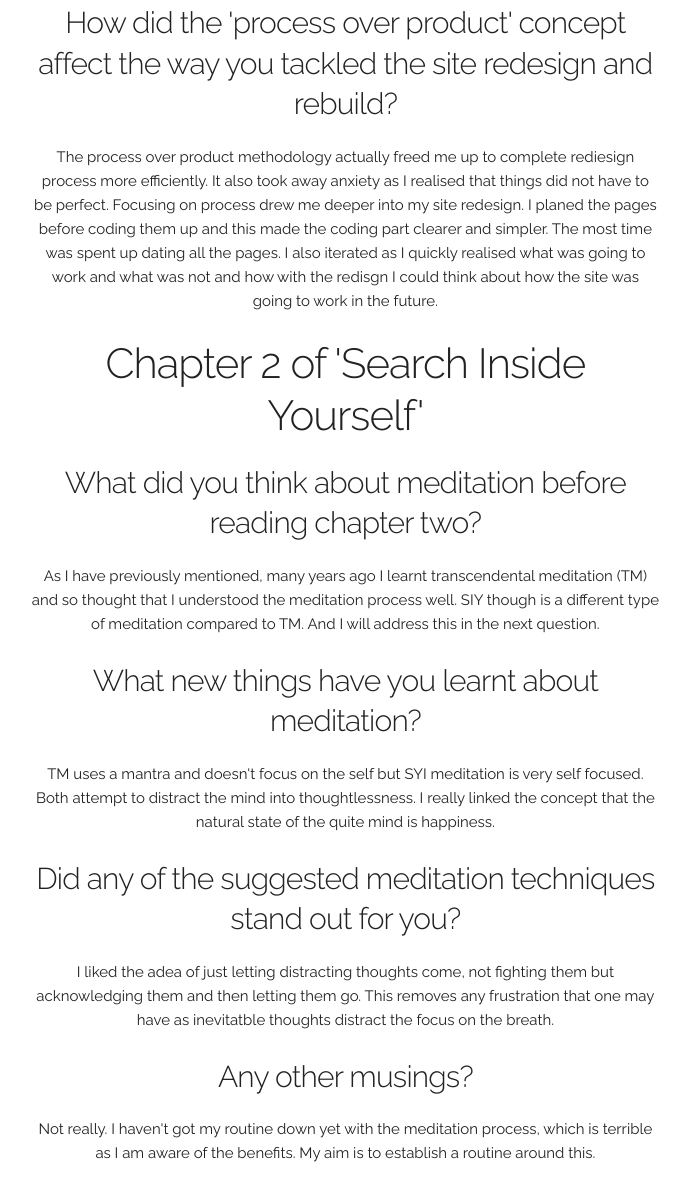
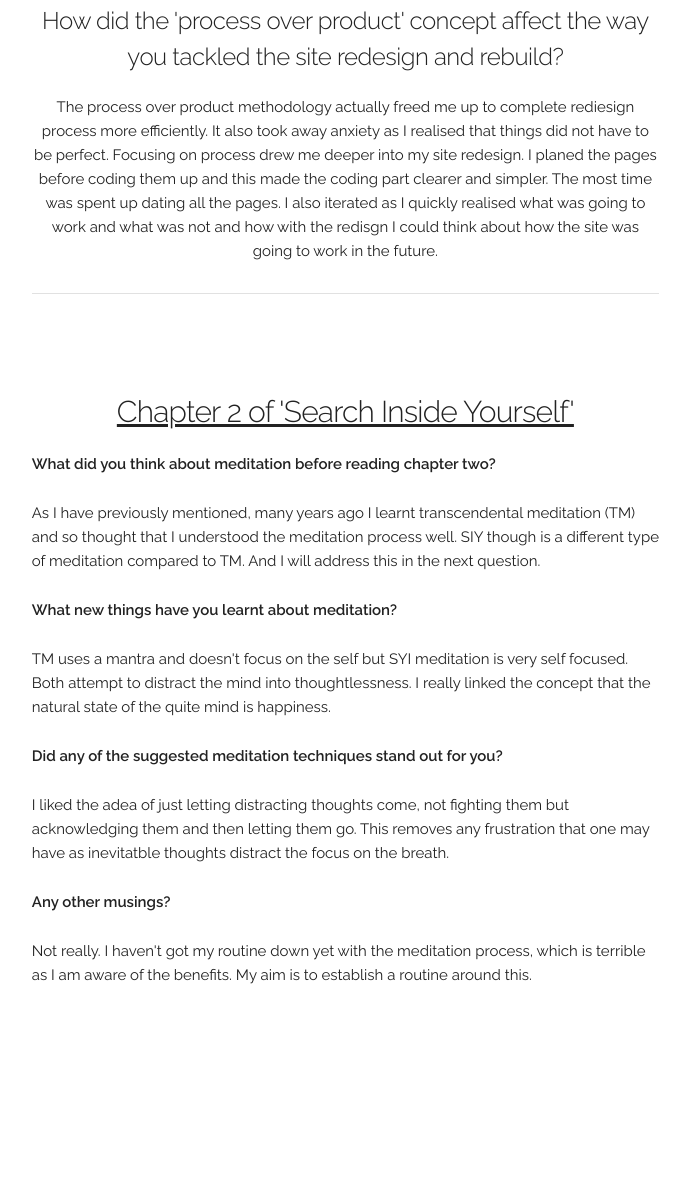
Before and after one commit to chris-daynes/chris-daynes.github.io, a plain HTML site: page blog/c3-meditation-process.html in a window 1280 px wide. Shown: the part 501-1700 px from the top of the page, without its empty margins (461-1151 px from the left). After the commit the page ends 1526 px from the top, so only its background shows below. Drawn offline with Linux system fonts and the light colour scheme.

Commit message:
adjusted meditation and process 3.3 layout

```diff
--- a/blog/c3-meditation-process.html
+++ b/blog/c3-meditation-process.html
@@ -70,23 +70,29 @@
         <!-- <img src="../images/IMG_6184.jpg" alt="NYC city-scape" /> -->
       </div>
       <div class="text">
-          <h4>How did the 'process over product' concept affect the way you tackled the site redesign and rebuild?</h4>
+          <h5>How did the 'process over product' concept affect the way you tackled the site redesign and rebuild?</h5>
 
           <p>The process over product methodology actually freed me up to complete rediesign process more efficiently. It also took away anxiety as I realised that things did not have to be perfect. Focusing on process drew me deeper into my site redesign. I planed the pages before coding them up and this made the coding part clearer and simpler. The most time was spent up dating all the pages. I also iterated as I quickly realised what was going to work and what was not and how with the redisgn I could think about how the site was going to work in the future.</p>
 
-          <h2>Chapter 2 of 'Search Inside Yourself'</h2>
+          <hr>
 
-          <h4>What did you think about meditation before reading chapter two?</h4>
+          <h4 class="SIY2">Chapter 2 of 'Search Inside Yourself'</h4>
+          <div class="SIY-para">
+
+
+          <p><strong>What did you think about meditation before reading chapter two?</strong></p>
           <p>As I have previously mentioned, many years ago I learnt transcendental meditation (TM) and so thought that I understood the meditation process well. SIY though is a different type of meditation compared to TM. And I will address this in the next question.</p>
 
-          <h4>What new things have you learnt about meditation?</h4>
+          <p><strong>What new things have you learnt about meditation?</strong></p>
           <p>TM uses a mantra and doesn't focus on the self but SYI meditation is very self focused. Both attempt to distract the mind into thoughtlessness. I really linked the concept that the natural state of the quite mind is happiness. </p>
 
-          <h4>Did any of the suggested meditation techniques stand out for you?</h4>
+          <p><strong>Did any of the suggested meditation techniques stand out for you?</strong></p>
           <p>I liked the adea of just letting distracting thoughts come, not fighting them but acknowledging them and then letting them go. This removes any frustration that one may have as inevitatble thoughts distract the focus on the breath.</p>
 
-          <h4>Any other musings?</h4>
+          <p><strong>Any other musings?</strong></p>
           <p>Not really. I haven't got my routine down yet with the meditation process, which is terrible as I am aware of the benefits. My aim is to establish a routine around this.</p>
+
+          </div>
       </div>
     </section>
 
--- a/css/custom.css
+++ b/css/custom.css
@@ -119,3 +119,13 @@
   color: #FFF;
   background-color: #1EAEDB;
   border-color: #1EAEDB; }
+
+
+.SIY2 {
+  text-decoration: underline;
+  padding-top: 10%;
+}
+
+.SIY-para {
+  text-align: left;
+}
```
